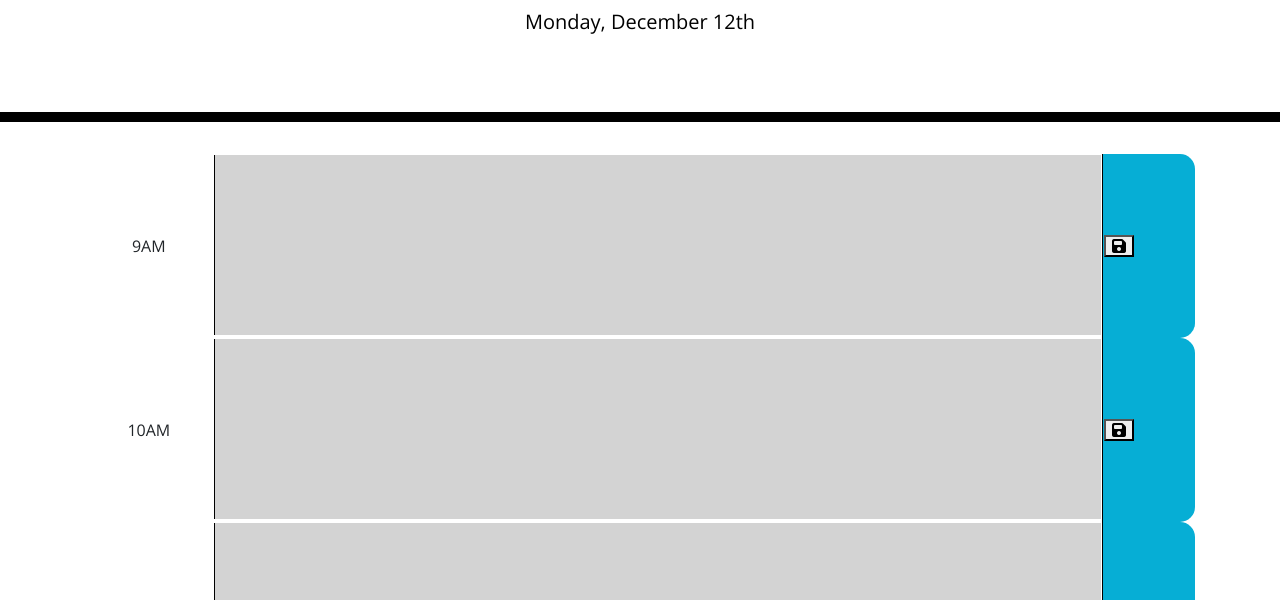
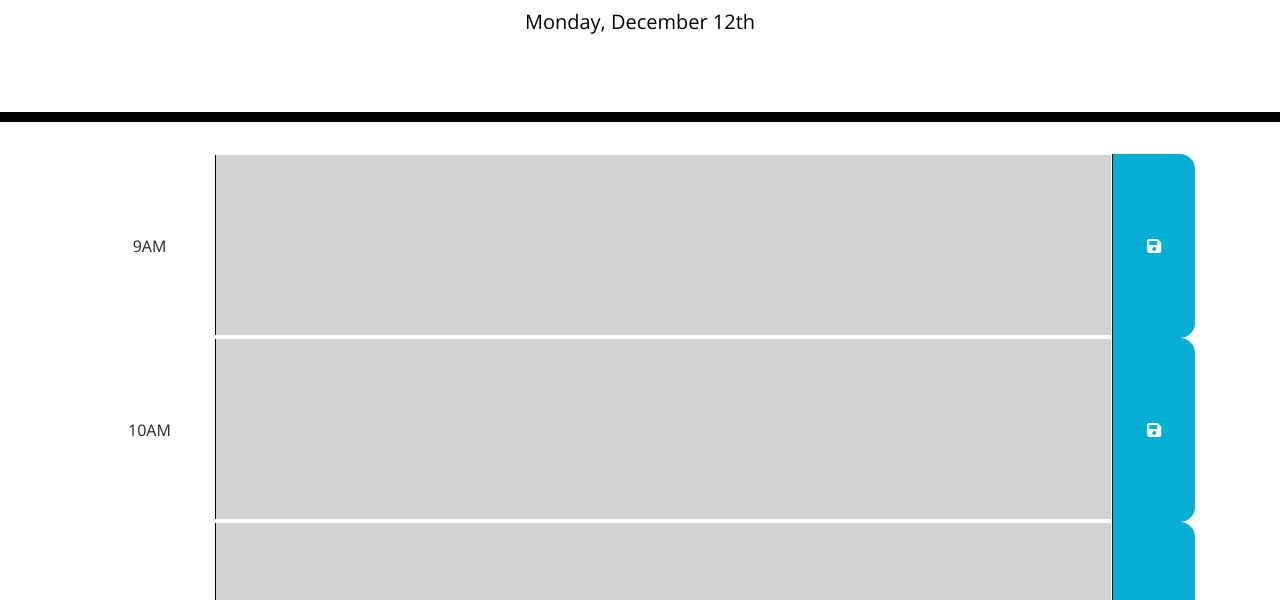
Before and after one commit to sbillsborough/future-date-planner, a plain HTML site: page index.html in a window 1280 px wide. Shown: the part 182-782 px from the top of the page. Drawn offline with nearby package versions, Linux system fonts and the light colour scheme.

Commit message:
styled the button with colour white, removed the borders and set the background to the same as the containing element background. Changed hover effect from text-size transition to a colour change to black

```diff
--- a/css/style.css
+++ b/css/style.css
@@ -16,6 +16,12 @@ textarea {
 
 h6 {
   text-align: center;
+}
+
+button {
+  border: none;
+  background: #06aed5;
+  color: white;
 }
 
 .hidden {
@@ -76,9 +82,9 @@ h6 {
   border-bottom-right-radius: 15px;
   background-color: #06aed5;
   color: white;
+  text-align: center;
 }
 
 .saveBtn i:hover {
-  font-size: 20px;
-  transition: all 0.3s ease-in-out;
+  color: black;
 }
```
